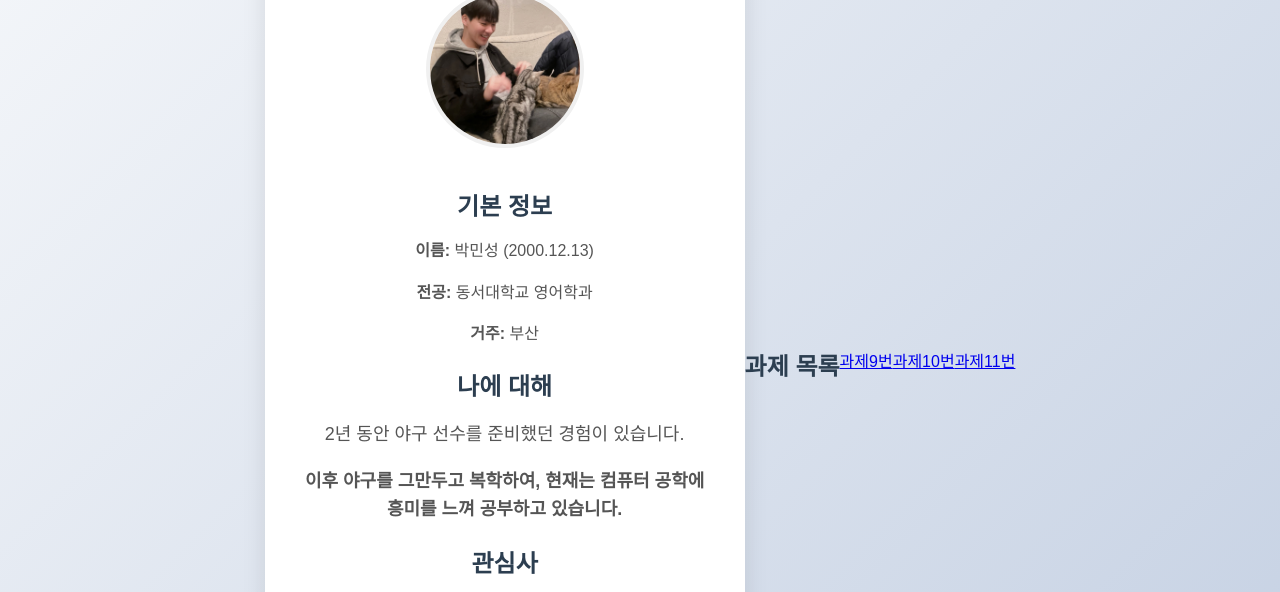
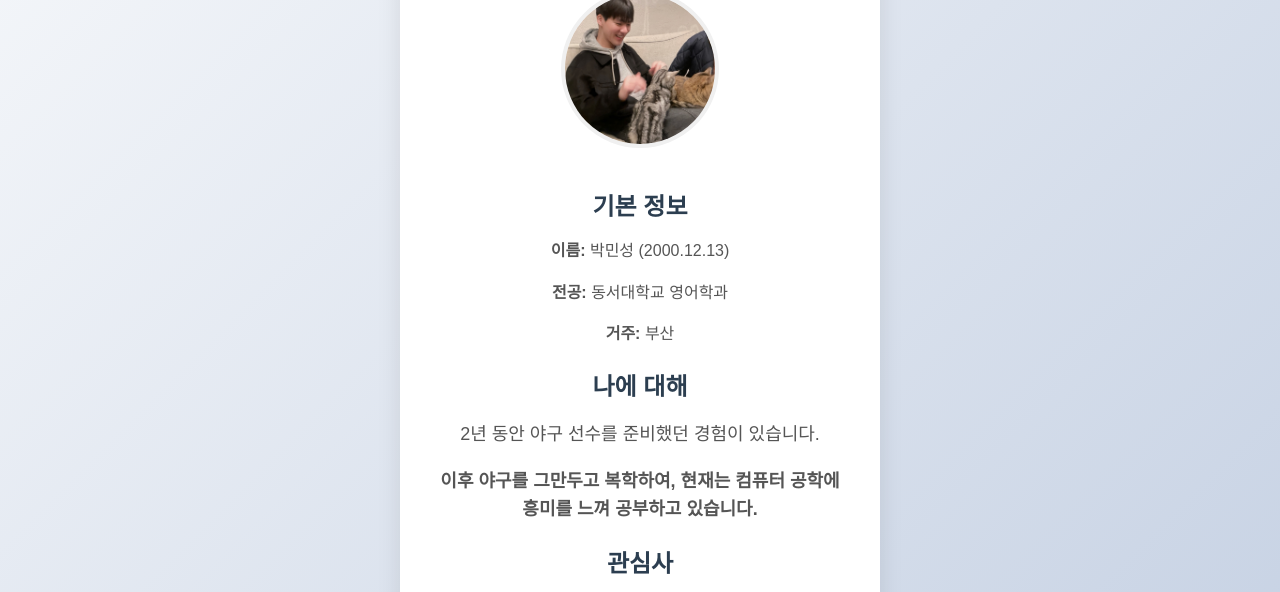
Before and after one commit to forget6954-John/web-assignment-1, a plain HTML site: page a1.html in a window 1280 px wide. Shown: the part 136-728 px from the top of the page. Drawn offline with Linux system fonts and the light colour scheme.

Commit message:
Update a1.html

```diff
--- a/a1.html
+++ b/a1.html
@@ -54,10 +54,6 @@
 
     <script src="script.js"></script>
 
-    <h2>과제 목록</h2>
-    <a href="과제9번.html">과제9번</a><br>
-    <a href="과제10번.html">과제10번</a><br>
-    <a href="과제11번.html">과제11번</a>
 </body>
 </html>
 
```
